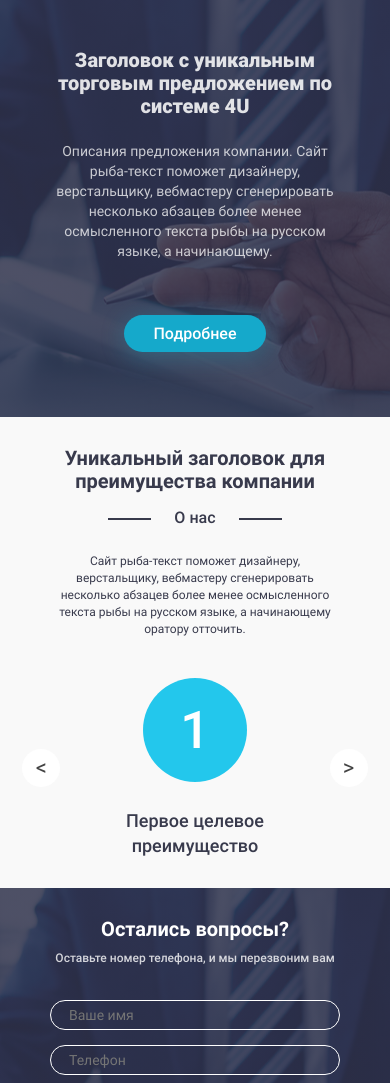
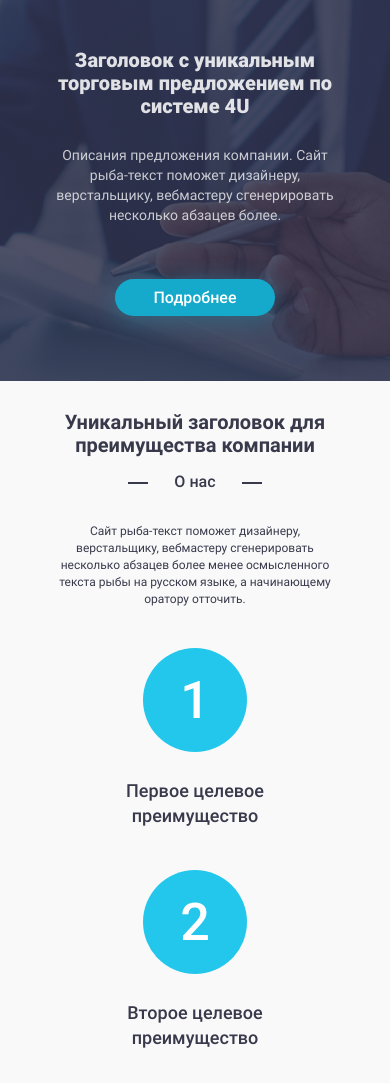
Before and after one commit to vector97/for-you, a plain HTML site: page index.html in a window 390 px wide. Shown: the part 61-1144 px from the top of the page. Drawn offline with Linux system fonts and the light colour scheme; files whose address does not match are found by name.

Commit message:
Выпорлнил вёрстку в пиксель пёрфект

```diff
--- a/index.html
+++ b/index.html
@@ -28,7 +28,8 @@
 
       <section class="header__body">
         <h1 class="header__title">Заголовок с уникальным торговым предложением по системе 4U</h1>
-        <p class="header__subtitle">Описания предложения компании. Сайт рыба-текст поможет дизайнеру, верстальщику, вебмастеру сгенерировать несколько абзацев более менее осмысленного текста рыбы на русском языке, а начинающему.</p>
+        <p class="header__subtitle header__subtitle_pc">Описания предложения компании. Сайт рыба-текст поможет дизайнеру, верстальщику, вебмастеру сгенерировать несколько абзацев более менее осмысленного текста рыбы на русском языке, а начинающему.</p>
+        <p class="header__subtitle header__subtitle_mobile">Описания предложения компании. Сайт рыба-текст поможет дизайнеру, верстальщику, вебмастеру сгенерировать несколько абзацев более.</p>
         <a class="header__button" href="#benefits">Подробнее</a>
       </section>
       <!-- /.header__body -->
@@ -43,14 +44,14 @@
         <p class="benefits__subheading">О нас</p>
         <p class="benefits__description">Сайт рыба-текст поможет дизайнеру, верстальщику, вебмастеру сгенерировать несколько абзацев более менее осмысленного текста рыбы на русском языке, а начинающему оратору отточить.</p>
         <div class="benefits__wrapper">
-          <p class="benefits__prev">&lt;</p>
+<!--          <p class="benefits__prev">&lt;</p>-->
           <ul class="benefits__list">
             <li class="benefits__item">Первое целевое преимущество</li>
             <li class="benefits__item">Второе целевое преимущество</li>
             <li class="benefits__item">Третье целевое преимущество</li>
             <li class="benefits__item">Четвертое целевое преимущество</li>
           </ul>
-          <p class="benefits__next">&gt;</p>
+<!--          <p class="benefits__next">&gt;</p>-->
         </div>
       </div>
     </section>
--- a/styles/footer/footer.css
+++ b/styles/footer/footer.css
@@ -35,7 +35,7 @@
 
 @media (max-width: 1024px) {
   .footer__container {
-    padding: 49px 30px;
+    padding: 25px 30px 49px;
   }
 
   .footer__company {
@@ -60,7 +60,7 @@
 
 @media (max-width: 480px) {
   .footer__container {
-    padding: 25px 15px;
+    padding: 23px 15px;
     flex-wrap: wrap;
   }
 
--- a/styles/header/header.css
+++ b/styles/header/header.css
@@ -75,13 +75,17 @@
   line-height: 61px;
   font-weight: 900;
   color: rgba(255, 255, 255, 0.86);
-  margin-bottom: 35px;
+  margin-bottom: 33px;
 }
 
 .header__subtitle {
   line-height: 31px;
   color: rgba(255, 255, 255, 0.75);
   margin-bottom: 90px;
+}
+
+.header__subtitle_mobile {
+  display: none;
 }
 
 .header__button {
@@ -98,7 +102,7 @@
 
 @media (max-width: 1024px) {
   .header__head {
-    padding-top: 26px;
+    padding-top: 25px;
   }
 
   .logo {
@@ -122,7 +126,7 @@
   }
 
   .header__body {
-    padding: 70px 0;
+    padding: 71px 0;
     max-width: 780px;
   }
 
@@ -182,7 +186,7 @@
   .header__title {
     font-size: 20px;
     line-height: 23px;
-    margin-bottom: 23px;
+    margin-bottom: 27px;
   }
 
   .header__subtitle {
@@ -191,9 +195,18 @@
     margin-bottom: 54px;
   }
 
+  .header__subtitle_pc {
+    display: none;
+  }
+
+  .header__subtitle_mobile {
+    display: block;
+  }
+
   .header__button {
     font-size: 16px;
     line-height: 19px;
     padding: 9px 29px;
+    width: 160px;
   }
 }
--- a/styles/pages/benefits/benefits.css
+++ b/styles/pages/benefits/benefits.css
@@ -1,3 +1,7 @@
+.benefits {
+  padding-top: 68px;
+}
+
 .benefits__container {
   color: var(--black-font);
   display: flex;
@@ -44,7 +48,7 @@
   font-size: 18px;
   line-height: 25px;
   max-width: 724px;
-  margin-bottom: 50px;
+  margin-bottom: 58px;
 }
 
 /* benefits__list */
@@ -89,6 +93,7 @@
   background-color: #23c7ec;
   border-radius: 50%;
   margin-bottom: 16px;
+  padding-top: 12px;
 }
 
 /* media 1024px */
@@ -97,7 +102,7 @@
   .benefits__heading {
     font-size: 32px;
     line-height: 37px;
-    margin-bottom: 23px;
+    margin-bottom: 24px;
   }
 
   .benefits__subheading {
@@ -126,12 +131,18 @@
     width: 104px;
     height: 104px;
     margin-bottom: 26px;
+    padding-top: 0;
   }
 }
 
 /* media 480px */
 
 @media (max-width: 480px) {
+  .benefits {
+    padding-top: 30px;
+    padding-bottom: 62px;
+  }
+
   .benefits__heading {
     font-size: 20px;
     line-height: 23px;
@@ -141,7 +152,17 @@
   .benefits__subheading {
     font-size: 16px;
     line-height: 19px;
-    margin-bottom: 26px;
+    margin-bottom: 32px;
+  }
+
+  .benefits__subheading::before {
+    width: 20px;
+    margin-right: 26px;
+  }
+
+  .benefits__subheading::after {
+    width: 20px;
+    margin-left: 26px;
   }
 
   .benefits__description {
@@ -152,7 +173,7 @@
   }
 
   .benefits__list {
-    gap: 40px;
+    gap: 42px;
   }
 
   .benefits__item {
@@ -174,34 +195,34 @@
 
 /* media 429px*/
 
-@media (max-width: 429px) {
-  .benefits__wrapper {
-    display: flex;
-    justify-content: space-between;
-    align-items: center;
-  }
+/*@media (max-width: 429px) {*/
+/*  .benefits__wrapper {*/
+/*    display: flex;*/
+/*    justify-content: space-between;*/
+/*    align-items: center;*/
+/*  }*/
 
-  .benefits__prev,
-  .benefits__next {
-    color: #434343;
-    background-color: #ffffff;
-    width: 38px;
-    height: 38px;
-    border-radius: 50%;
-    display: flex;
-    justify-content: center;
-    align-items: center;
-    flex-shrink: 0;
-    cursor: pointer;
-  }
+/*  .benefits__prev,*/
+/*  .benefits__next {*/
+/*    color: #434343;*/
+/*    background-color: #ffffff;*/
+/*    width: 38px;*/
+/*    height: 38px;*/
+/*    border-radius: 50%;*/
+/*    display: flex;*/
+/*    justify-content: center;*/
+/*    align-items: center;*/
+/*    flex-shrink: 0;*/
+/*    cursor: pointer;*/
+/*  }*/
 
-  .benefits__prev:hover,
-  .benefits__next:hover {
-    color: #ffffff;
-    background-color: rgba(75, 77, 98, 0.72);
-  }
+/*  .benefits__prev:hover,*/
+/*  .benefits__next:hover {*/
+/*    color: #ffffff;*/
+/*    background-color: rgba(75, 77, 98, 0.72);*/
+/*  }*/
 
-  .benefits__item:nth-last-child(-n + 3) {
-    display: none;
-  }
-}
+/*  .benefits__item:nth-last-child(-n + 3) {*/
+/*    display: none;*/
+/*  }*/
+/*}*/
--- a/styles/pages/feedback/feedback.css
+++ b/styles/pages/feedback/feedback.css
@@ -1,6 +1,7 @@
 /* feedback */
 
 .feedback {
+  padding-top: 72px;
   background: linear-gradient(to top, rgba(47, 50, 75, 0.85), rgba(47, 50, 75, 0.85)), center / cover no-repeat url("../../../img/page/background.jpg");
 }
 
@@ -15,7 +16,8 @@
   font-size: 35px;
   line-height: 41px;
   font-weight: 700;
-  margin-bottom: 17px;
+  margin-bottom: 18px;
+  margin-left: -25px;
 }
 
 .feedback__subheading {
@@ -39,7 +41,7 @@
   outline: none;
   border-radius: 50px;
   background-color: transparent;
-  margin-bottom: 21px;
+  margin-bottom: 20px;
   width: 423px;
 }
 
@@ -57,7 +59,7 @@
   box-shadow: 0 4px 25px rgba(21, 169, 203, 0.3);
   border-radius: 50px;
   border: none;
-  margin-bottom: 50px;
+  margin-bottom: 52px;
 }
 
 .feedback__agree {
@@ -79,12 +81,15 @@
     font-size: 32px;
     line-height: 37px;
     margin-bottom: 16px;
+    margin-left: -10px;
   }
 
   .feedback__subheading {
     font-size: 20px;
     line-height: 23px;
     font-weight: 500;
+    margin-bottom: 48px;
+    margin-left: 17px;
   }
 
   .feedback__input {
@@ -92,7 +97,7 @@
     line-height: 23px;
     padding: 8px 23px;
     border: 2px solid #ffffff;
-    margin-bottom: 20px;
+    margin-bottom: 16px;
     max-width: 379px;
   }
 
@@ -109,10 +114,15 @@
 /* media 480px */
 
 @media (max-width: 480px) {
+  .feedback {
+    padding-top: 30px;
+  }
+
   .feedback__heading {
     font-size: 20px;
     line-height: 23px;
-    margin-bottom: 10px;
+    margin-bottom: 13px;
+    margin-left: -2px;
   }
 
   .feedback__subheading {
@@ -120,6 +130,7 @@
     line-height: 14px;
     font-weight: 500;
     margin-bottom: 35px;
+    margin-left: 0;
   }
 
   .feedback__input {
@@ -127,7 +138,7 @@
     line-height: 16px;
     padding: 6px 18px;
     border: 1px solid #ffffff;
-    margin-bottom: 15px;
+    margin-bottom: 13px;
     max-width: 290px;
   }
 
@@ -138,7 +149,8 @@
   .feedback__button {
     font-size: 16px;
     line-height: 19px;
-    padding: 10px 26px;
+    padding: 10px 29px;
+    margin-bottom: 29px;
   }
 
   .feedback__agree {
```
